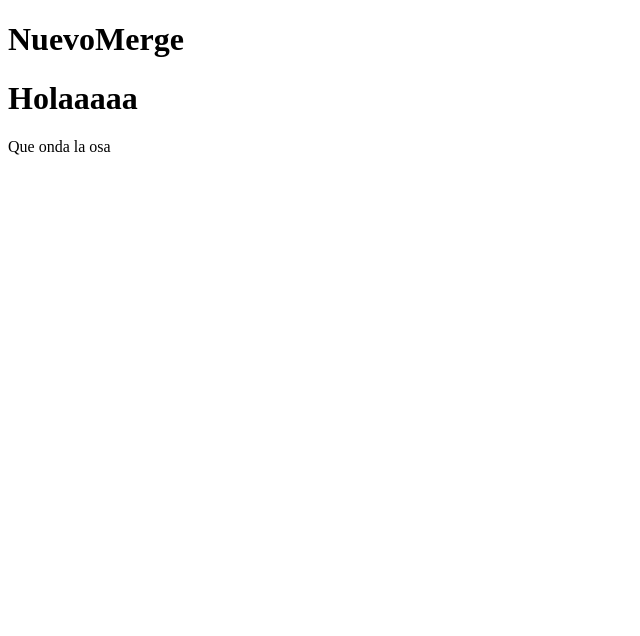
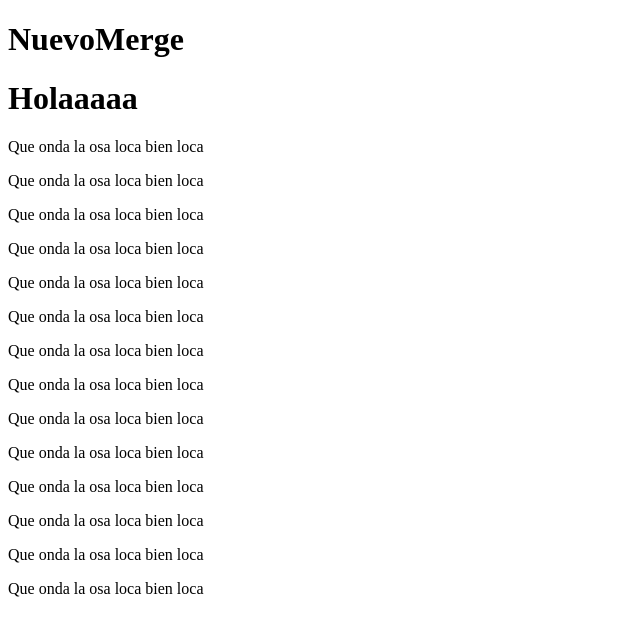
Before and after one commit to LevyMerino/hellogit, a plain HTML site: page index.html in a window 1280 px wide. Shown: the whole page, without its empty margins (0-640 px from the left). Drawn offline with Linux system fonts and the light colour scheme.

Commit message:
Varios la osa loca

```diff
--- a/index.html
+++ b/index.html
@@ -8,7 +8,20 @@
 <body>
     <h1>NuevoMerge</h1>
     <h1>Holaaaaa</h1>
-    <p> Que onda la osa </p>
+    <p> Que onda la osa loca bien loca </p>
+    <p> Que onda la osa loca bien loca </p>
+    <p> Que onda la osa loca bien loca </p>
+    <p> Que onda la osa loca bien loca </p>
+    <p> Que onda la osa loca bien loca </p>
+    <p> Que onda la osa loca bien loca </p>
+    <p> Que onda la osa loca bien loca </p>
+    <p> Que onda la osa loca bien loca </p>
+    <p> Que onda la osa loca bien loca </p>
+    <p> Que onda la osa loca bien loca </p>
+    <p> Que onda la osa loca bien loca </p>
+    <p> Que onda la osa loca bien loca </p>
+    <p> Que onda la osa loca bien loca </p>
+    <p> Que onda la osa loca bien loca </p>
 </body>
 
 
```
